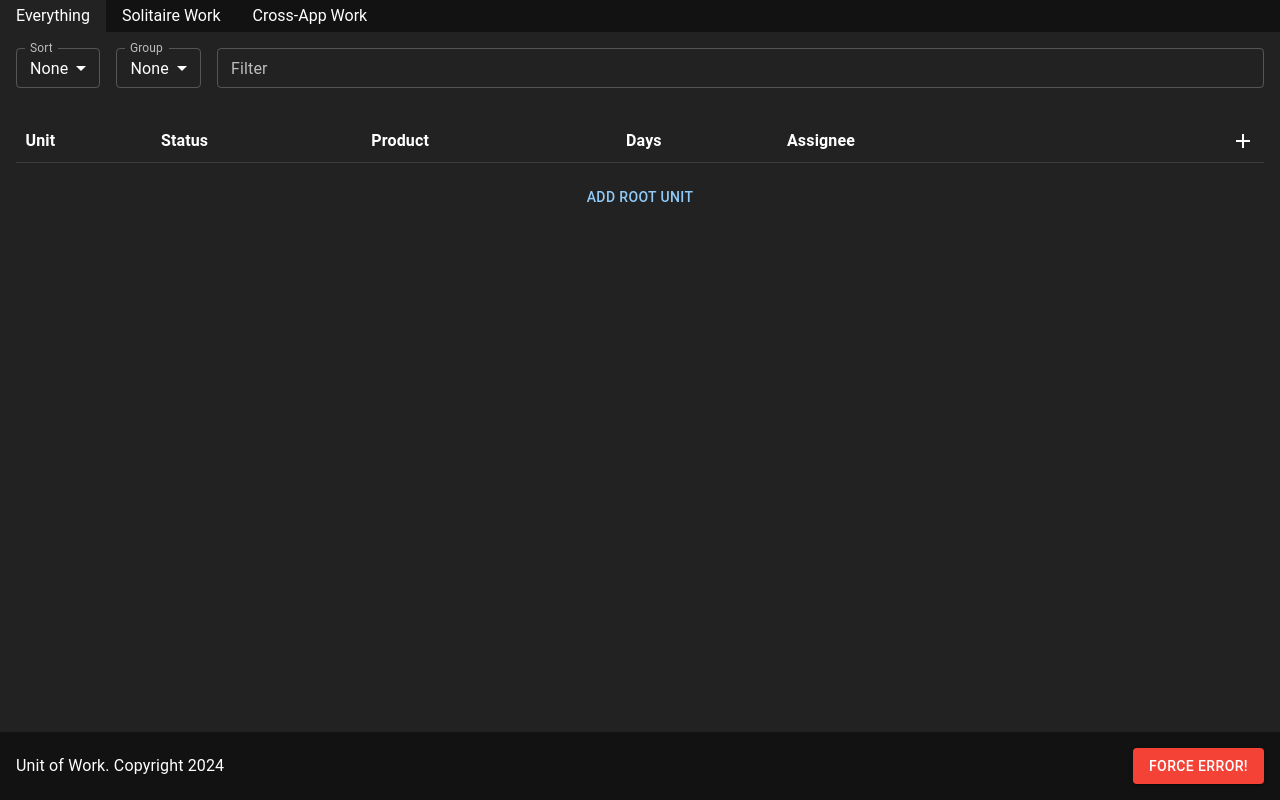
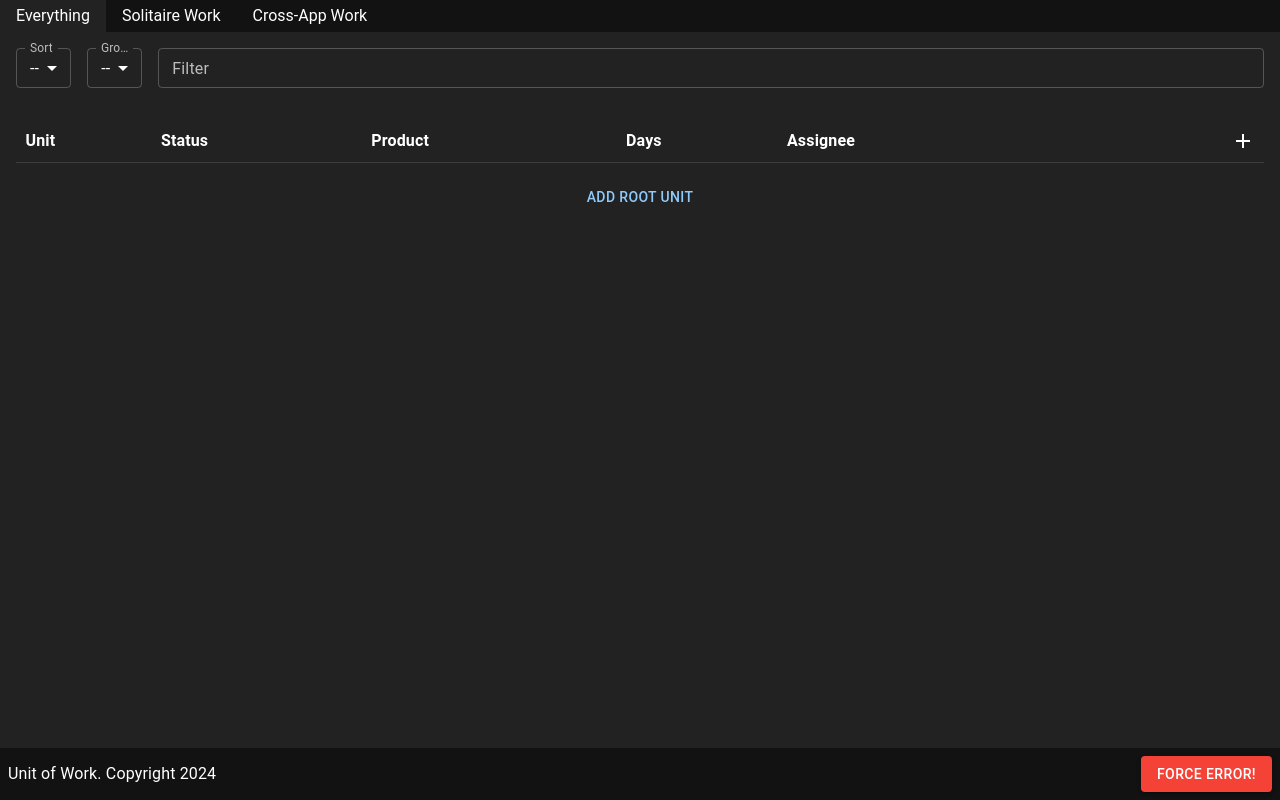
Before and after one commit to spensbot/unit-of-work, a React (Vite) app: page / in a window 1280 px wide. Built offline with nearby package versions, Linux system fonts and the light colour scheme.

Commit message:
Bunch of little things why not

```diff
--- a/src/Field/FieldValView.tsx
+++ b/src/Field/FieldValView.tsx
@@ -9,6 +9,7 @@ import UserSelect from "../User/UserSelect"
 import { DatePicker } from "@mui/x-date-pickers"
 import getFieldVal from "./getFieldVal"
 import { useActivePortfolio } from "../Portfolio/Portfolio"
+import * as f from "../util/functional"
 
 interface Props<F> {
   unitGuid: string
@@ -43,10 +44,7 @@ function UserFieldView({ unitGuid, field }: Props<UserField>) {
           setField({
             unitGuid,
             fieldDefGuid: field.guid,
-            val: {
-              t: "User",
-              guid: newUserGuid,
-            },
+            val: f.mapUndefined(newUserGuid, (guid) => ({ t: "User", guid })),
           })
         )
       }
@@ -71,9 +69,8 @@ function NumberFieldView({ unitGuid, field }: Props<NumberField>) {
           dispatch(
             setField({
               fieldDefGuid: field.guid,
-              val:
-                newVal === undefined ? undefined : { t: "Number", val: newVal },
               unitGuid,
+              val: f.mapUndefined(newVal, (val) => ({ t: "Number", val })),
             })
           )
         }
@@ -96,16 +93,13 @@ function SelectFieldView({ unitGuid, field }: Props<SelectField>) {
   return (
     <Root>
       <Select
-        value={selectValue ?? null}
+        value={selectValue}
         onChange={(newVal) =>
           dispatch(
             setField({
               fieldDefGuid: field.guid,
-              val:
-                newVal === null
-                  ? undefined
-                  : { t: "Select", val: newVal ?? undefined },
               unitGuid,
+              val: f.mapUndefined(newVal, (val) => ({ t: "Select", val })),
             })
           )
         }
--- a/src/Portfolio/portfolioSlice.ts
+++ b/src/Portfolio/portfolioSlice.ts
@@ -66,7 +66,11 @@ const portfolioSlice = createSlice({
       updateActiveViewUnitGuids(state)
     },
     setField: (state, { payload }: PayloadAction<{ unitGuid: string, fieldDefGuid: string, val?: FieldVal }>) => {
-      state.unitsByGuid[payload.unitGuid].fieldValsByGuid[payload.fieldDefGuid] = payload.val
+      if (payload.val === undefined) {
+        delete state.unitsByGuid[payload.unitGuid].fieldValsByGuid[payload.fieldDefGuid]
+      } else {
+        state.unitsByGuid[payload.unitGuid].fieldValsByGuid[payload.fieldDefGuid] = payload.val
+      }
     },
     setFilter: (state, { payload }: PayloadAction<Filter | undefined>) => {
       state.viewsByGuid[state.activeViewGuid].filter = payload
--- a/src/User/UserSelect.tsx
+++ b/src/User/UserSelect.tsx
@@ -8,11 +8,11 @@ import { useActivePortfolio } from "../Portfolio/Portfolio"
 import UserView from "./UserView"
 
 const NULL_ITEM_VALUE = 0
-const NULL_ITEM_DISPLAY = "None"
+const NULL_ITEM_DISPLAY = "-"
 
 interface Props {
   userGuid?: string
-  onChange: (newUserGuid: string) => void
+  onChange: (newUserGuid: string | undefined) => void
   label?: string
   id?: string
 }
--- a/src/View/ViewConfig.tsx
+++ b/src/View/ViewConfig.tsx
@@ -58,7 +58,7 @@ function SortView() {
   return (
     <SubRoot>
       <Select
-        value={sort?.fieldGuid ?? null}
+        value={sort?.fieldGuid}
         onChange={(newFieldGuid) =>
           dispatch(
             setSort(
@@ -85,7 +85,7 @@ function GroupView() {
   return (
     <SubRoot>
       <Select
-        value={group?.fieldGuid ?? null}
+        value={group?.fieldGuid}
         onChange={(newFieldGuid) =>
           dispatch(
             setGroup(
--- a/src/View/getActiveViewUnitGuids.ts
+++ b/src/View/getActiveViewUnitGuids.ts
@@ -7,8 +7,6 @@ import { FieldVal } from "../Field/FieldVal"
 
 export default function getActiveViewUnitGuids(state: Portfolio): string[] {
   const activeView = state.viewsByGuid[state.activeViewGuid]
-
-  console.log(`Depth: ${activeView.depth}`)
 
   // let units = state.rootUnitGuids.map(guid => state.unitsByGuid[guid])
   let units = state.rootUnitGuids.flatMap(guid => getUnitsRecursive(state.unitsByGuid[guid], activeView.depth, state))
--- a/src/app/App.tsx
+++ b/src/app/App.tsx
@@ -2,7 +2,6 @@ import styled from "@emotion/styled"
 import PortfolioView from "../Portfolio/PortfolioView"
 import Footer from "./Footer"
 import Header from "./Header"
-import ErrorTrigger from "../config/ErrorTrigger"
 
 export default function App() {
   return (
--- a/src/app/Footer.tsx
+++ b/src/app/Footer.tsx
@@ -15,5 +15,5 @@ export default function Footer() {
 const Root = styled.div`
   display: flex;
   align-items: center;
-  padding: ${({ theme }) => theme.spacing(2)};
+  padding: ${({ theme }) => theme.spacing(1)};
 `
--- a/src/components/Select.tsx
+++ b/src/components/Select.tsx
@@ -7,11 +7,11 @@ import {
 
 // I don't love this, but can't think of something better since undefined and null don't work with MUI
 const NULL_ITEM_VALUE = 0
-const NULL_ITEM_DISPLAY = "None"
+const NULL_ITEM_DISPLAY = "--"
 
 interface Props {
-  value: string | null
-  onChange: (newValue: string | null) => void
+  value?: string
+  onChange: (newValue?: string) => void
   variants: string[]
   displays?: string[]
   label?: string
--- a/src/config/ErrorFallback.tsx
+++ b/src/config/ErrorFallback.tsx
@@ -4,10 +4,7 @@ import { resetState, useAppDispatch } from "./store"
 import { newPortfolio } from "../Portfolio/Portfolio"
 import { FallbackProps } from "react-error-boundary"
 
-export default function ErrorFallback({
-  error,
-  resetErrorBoundary,
-}: FallbackProps) {
+export default function ErrorFallback({ resetErrorBoundary }: FallbackProps) {
   const dispatch = useAppDispatch()
   return (
     <Root>
--- /dev/null
+++ b/src/util/functional.ts
@@ -0,0 +1,7 @@
+export function mapUndefined<T, U>(t: T | undefined, f: (t: T) => U): U | undefined {
+  return t === undefined ? undefined : f(t)
+}
+
+export function mapNull<T, U>(t: T | null, f: (t: T) => U): U | null {
+  return t === null ? null : f(t)
+}
```
Also changed, not shown: src/TODOS.md (+3 -0 lines).
